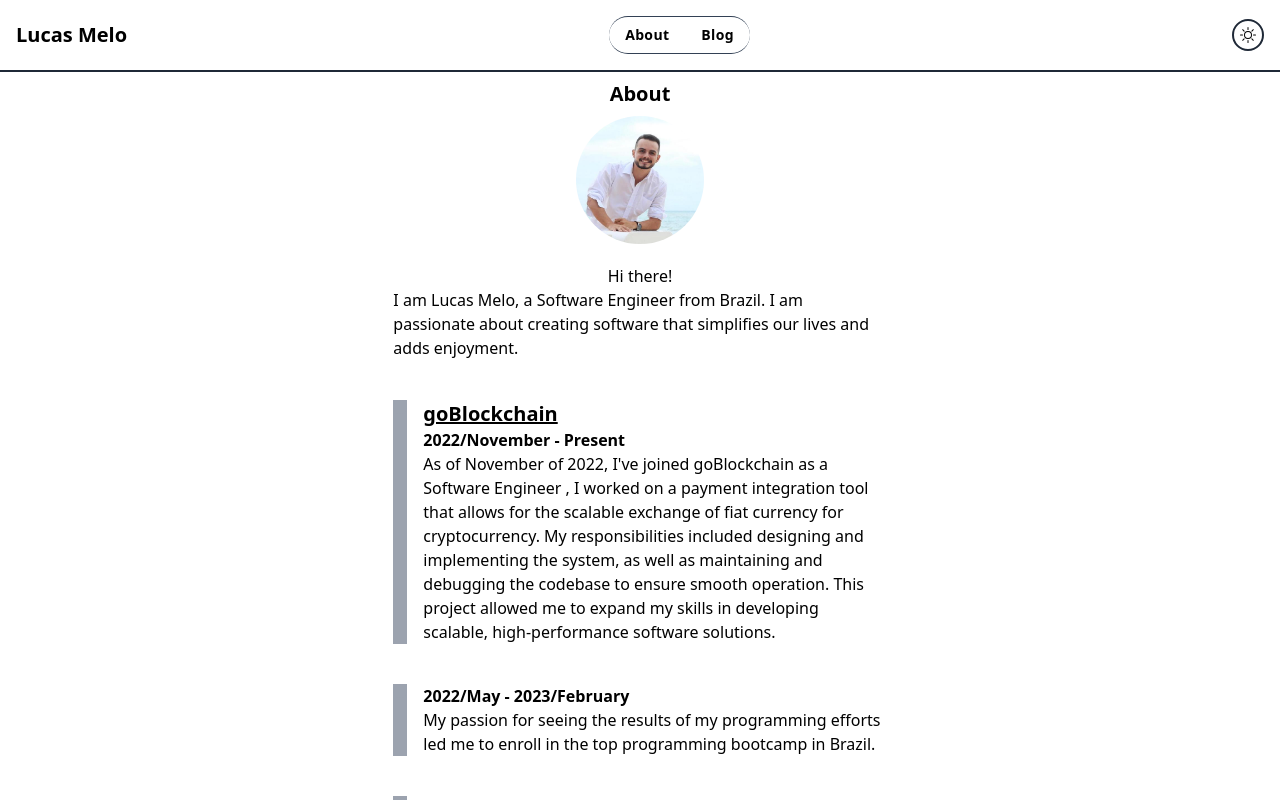
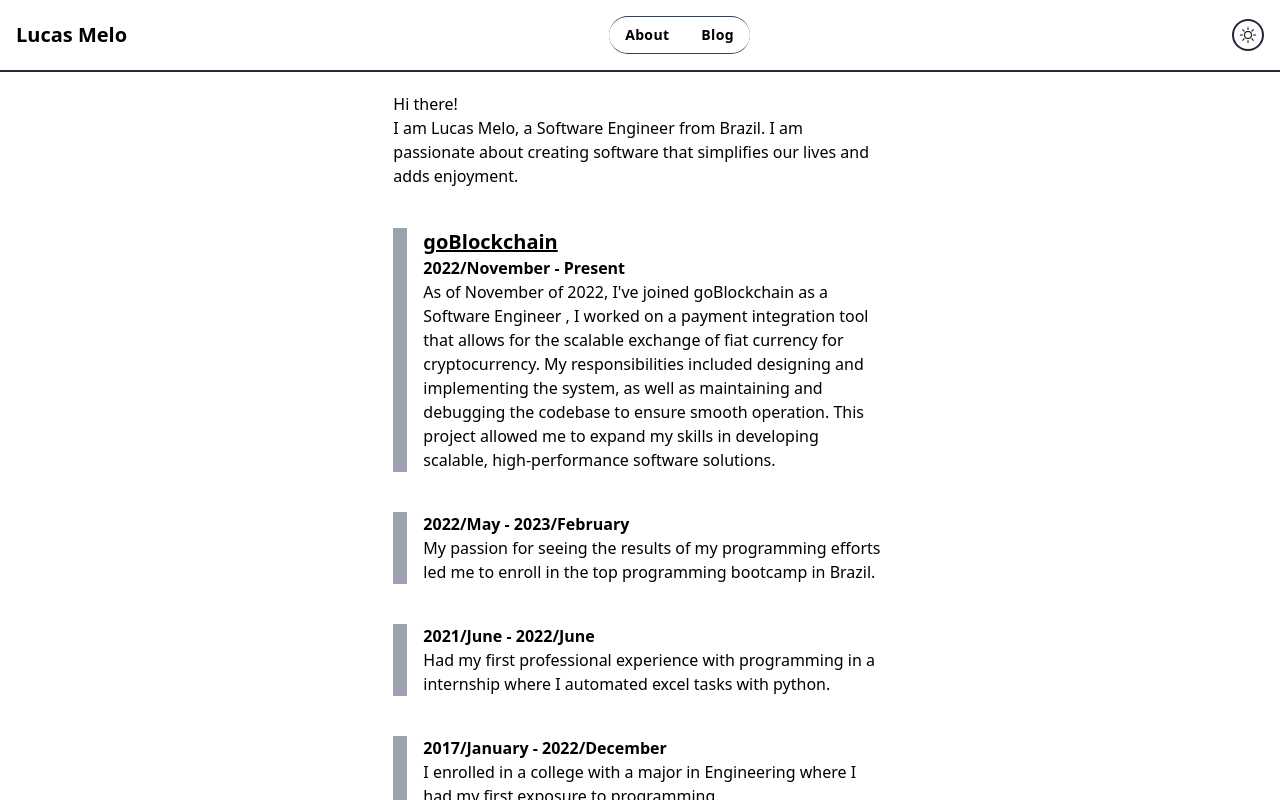
Before and after one commit to Lucas-Melo0/Website, a Next.js app: page /about in a window 1280 px wide. Shown: the top 800 px of the page. Built offline with nearby package versions, Linux system fonts and the light colour scheme.

Commit message:
fix: fixed timeline component

```diff
--- a/app/about/page.tsx
+++ b/app/about/page.tsx
@@ -4,13 +4,8 @@ export default function Page() {
   return (
     <div className="min-h-screen bg-white dark:bg-gray-900 dark:text-white">
       <div className="w-5/12 mx-auto mx-auto">
-        <div className="flex flex-col items-center justify-center ">
-          <h1 className="text-xl font-bold mt-2">About</h1>
-          <div className="w-32 mt-2">
-            <Image className="rounded-full object-fit" src={profilePic} alt="Picture of the author" />
-          </div>
-        </div>
-        <div className="flex flex-col items-center justify-center p-5 ">
+        <div className="flex flex-col items-start justify-center "></div>
+        <div className="flex flex-col items-start justify-center p-5 ">
           <h1>Hi there!</h1>
           <h2>
             I am Lucas Melo, a Software Engineer from Brazil. I am passionate about creating software that simplifies
@@ -18,7 +13,7 @@ export default function Page() {
           </h2>
         </div>
         <div className="flex flex-row p-5 gap-x-4">
-          <div className="bg-gradient-to-r from-gray-400 to-gray-400 bg-no-repeat bg-center bg-[size:1px_100%] bg-cover">
+          <div className="bg-gradient-to-r from-gray-400 to-gray-400 bg-no-repeat bg-center bg-[size:0.5px_100%] bg-cover">
             <div className="w-3.5 h-3.5 rounded-full bg-gray-400"></div>
           </div>
           <div className="flex flex-col items-start">
@@ -41,7 +36,7 @@ export default function Page() {
           </div>
         </div>
         <div className="flex flex-row p-5 gap-x-4">
-          <div className="bg-gradient-to-r from-gray-400 to-gray-400 bg-no-repeat bg-center bg-[size:1px_100%] bg-cover">
+          <div className="bg-gradient-to-r from-gray-400 to-gray-400 bg-no-repeat bg-center bg-[size:0.5px_100%] bg-cover">
             <div className="w-3.5 h-3.5 rounded-full bg-gray-400"></div>
           </div>
           <div className="flex flex-col items-start">
@@ -53,7 +48,7 @@ export default function Page() {
           </div>
         </div>
         <div className="flex flex-row p-5 gap-x-4">
-          <div className="bg-gradient-to-r from-gray-400 to-gray-400 bg-no-repeat bg-center bg-[size:1px_100%] bg-cover">
+          <div className="bg-gradient-to-r from-gray-400 to-gray-400 bg-no-repeat bg-center bg-[size:0.5px_100%] bg-cover">
             <div className="w-3.5 h-3.5 rounded-full bg-gray-400"></div>
           </div>
           <div className="flex flex-col items-start">
@@ -65,7 +60,7 @@ export default function Page() {
           </div>
         </div>
         <div className="flex flex-row p-5 gap-x-4">
-          <div className="bg-gradient-to-r from-gray-400 to-gray-400 bg-no-repeat bg-center bg-[size:1px_100%] bg-cover">
+          <div className="bg-gradient-to-r from-gray-400 to-gray-400 bg-no-repeat bg-center bg-[size:0.5px_100%] bg-cover">
             <div className="w-3.5 h-3.5 rounded-full bg-gray-400"></div>
           </div>
           <div className="flex flex-col items-start">
```
